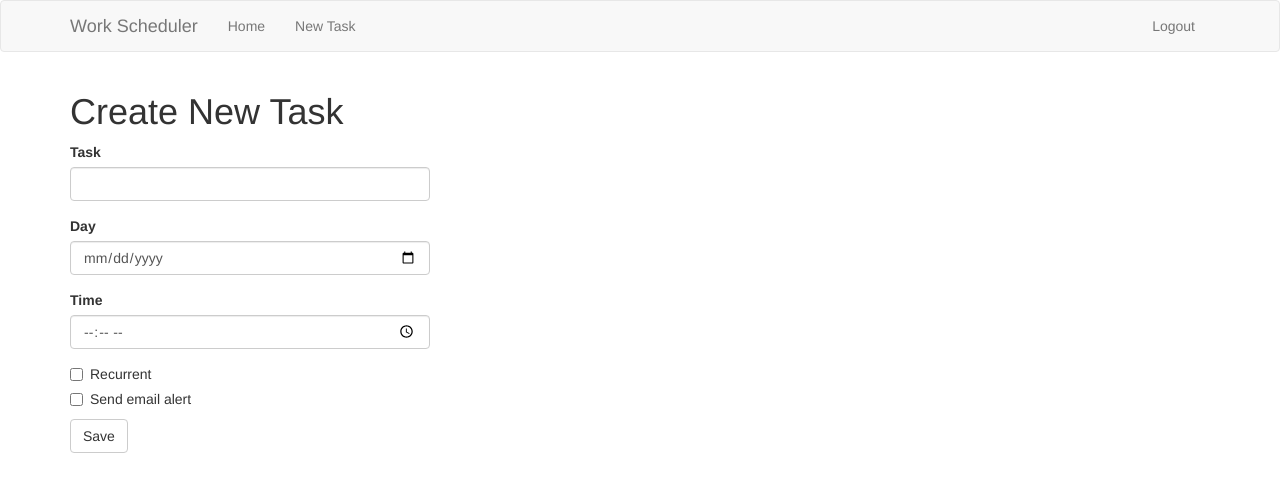
After one commit to manuelgaspar/WorkScheduler, a Flask app: page /new_task in a window 1280 px wide. The commit adds this page. Shown: the top 492 px of the page. Run offline with Flask 2, Linux system fonts and the light colour scheme; the visitor is signed in with stand-in values (Sample User, id 1); some libraries are stand-ins or nearby versions.

Commit message:
Added task creation form and route
Today's tasks displayed in index page

```diff
--- a/app/forms.py
+++ b/app/forms.py
@@ -1,6 +1,7 @@
 from flask_wtf import FlaskForm
 from wtforms import StringField, PasswordField, BooleanField, SubmitField
-from wtforms.validators import DataRequired, Email, EqualTo
+from wtforms.fields.html5 import DateField, TimeField
+from wtforms.validators import DataRequired, Email, EqualTo, InputRequired, Optional
 from app.models import User
 
 class LoginForm(FlaskForm):
@@ -25,3 +26,11 @@ class RegistrationForm(FlaskForm):
         user = User.query.filter_by(email=email.data).first()
         if user is not None:
             raise ValidationError('This email is already in use.')
+
+class TaskForm(FlaskForm):
+    body = StringField('Task', validators=[DataRequired()])
+    date = DateField('Day', validators=[InputRequired()])
+    time = TimeField('Time', validators=[Optional()])
+    recurrent = BooleanField('Recurrent')
+    alert = BooleanField('Send email alert')
+    submit = SubmitField('Save')
--- a/app/models.py
+++ b/app/models.py
@@ -26,8 +26,10 @@ class User(UserMixin, db.Model):
 class Task(db.Model):
     id = db.Column(db.Integer, primary_key=True)
     body = db.Column(db.String(200))
-    date = db.Column(db.DateTime, index=True, default=datetime.utcnow)
+    date = db.Column(db.Date, index=True)
+    time = db.Column(db.Time)
     recurrent = db.Column(db.Boolean, default=False)
+    email_alert = db.Column(db.Boolean, default=False)
     user_id = db.Column(db.Integer, db.ForeignKey('user.id'))
 
     def __repr__(self):
--- a/app/routes.py
+++ b/app/routes.py
@@ -1,15 +1,21 @@
 from app import WorkScheduler, db
-from app.forms import LoginForm, RegistrationForm
+from app.forms import LoginForm, RegistrationForm, TaskForm
 from flask import render_template, flash, redirect, url_for, request
 from flask_login import current_user, login_user, logout_user, login_required
-from app.models import User
+from app.models import User, Task
 from werkzeug.urls import url_parse
+from datetime import datetime
 
 @WorkScheduler.route('/')
 @WorkScheduler.route('/index')
 @login_required
 def index():
-    return render_template('index.html', title='Home')
+    user = User.query.filter_by(username=current_user.username).first_or_404()
+    tasks = []
+    for task in user.tasks:
+        if task.date == datetime.today().date():
+            tasks.append(task)
+    return render_template('index.html', title='Home', tasks=tasks)
 
 @WorkScheduler.route('/login', methods=['GET', 'POST'])
 def login():
@@ -47,3 +53,16 @@ def register():
         flash('User registration successful')
         return redirect(url_for('login'))
     return render_template('register.html', title='Register', form=form)
+
+@WorkScheduler.route('/new_task', methods=['GET', 'POST'])
+@login_required
+def new_task():
+    form = TaskForm()
+    if form.validate_on_submit():
+        user = User.query.filter_by(username=current_user.username)
+        task = Task(body=form.body.data, date=form.date.data, time=form.time.data, recurrent=form.recurrent.data, email_alert=form.alert.data, author=current_user)
+        db.session.add(task)
+        db.session.commit()
+        flash('Task creation successful')
+        return redirect(url_for('index'))
+    return render_template('new_task.html', title='New Task', form=form)
--- a/app/templates/base.html
+++ b/app/templates/base.html
@@ -19,6 +19,9 @@
             <div class="collapse navbar-collapse" id="bs-example-navbar-collapse-1">
                 <ul class="nav navbar-nav">
                     <li><a href="{{ url_for('index') }}">Home</a></li>
+                    {% if current_user.is_authenticated %}
+                    <li><a href="{{ url_for('new_task') }}">New Task</a></li>
+                    {% endif %}
                 </ul>
                 <ul class="nav navbar-nav navbar-right">
                     {% if current_user.is_anonymous %}
--- a/app/templates/index.html
+++ b/app/templates/index.html
@@ -7,4 +7,10 @@
     {{ wtf.quick_form(form) }}
     <br>
     {% endif %}
+    {% if tasks|length > 0 %}
+    Today's tasks:
+    {% endif %}
+    {% for task in tasks %}
+        {% include '_task.html' %}
+    {% endfor %}
 {% endblock %}
--- /dev/null
+++ b/app/templates/new_task.html
@@ -0,0 +1,11 @@
+{% extends "base.html" %}
+{% import 'bootstrap/wtf.html' as wtf %}
+
+{% block app_content %}
+    <h1>Create New Task</h1>
+    <div class="row">
+        <div class="col-md-4">
+            {{ wtf.quick_form(form) }}
+        </div>
+    </div>
+{% endblock %}
```
Also changed, not shown: app/templates/_task.html (added, +11 -0 lines), migrations/versions/3712f8ebff21_.py (added, +30 -0 lines), migrations/versions/f714c3d21010_.py (added, +39 -0 lines).
